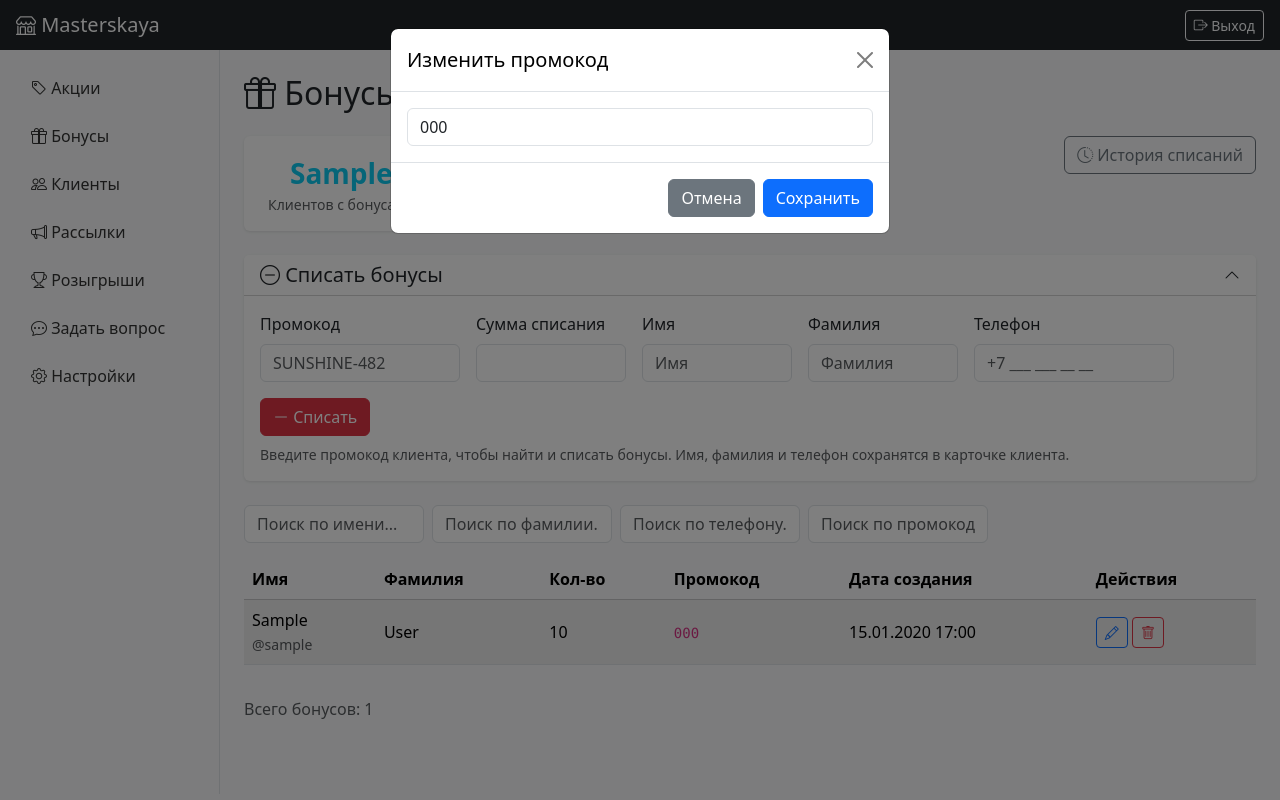
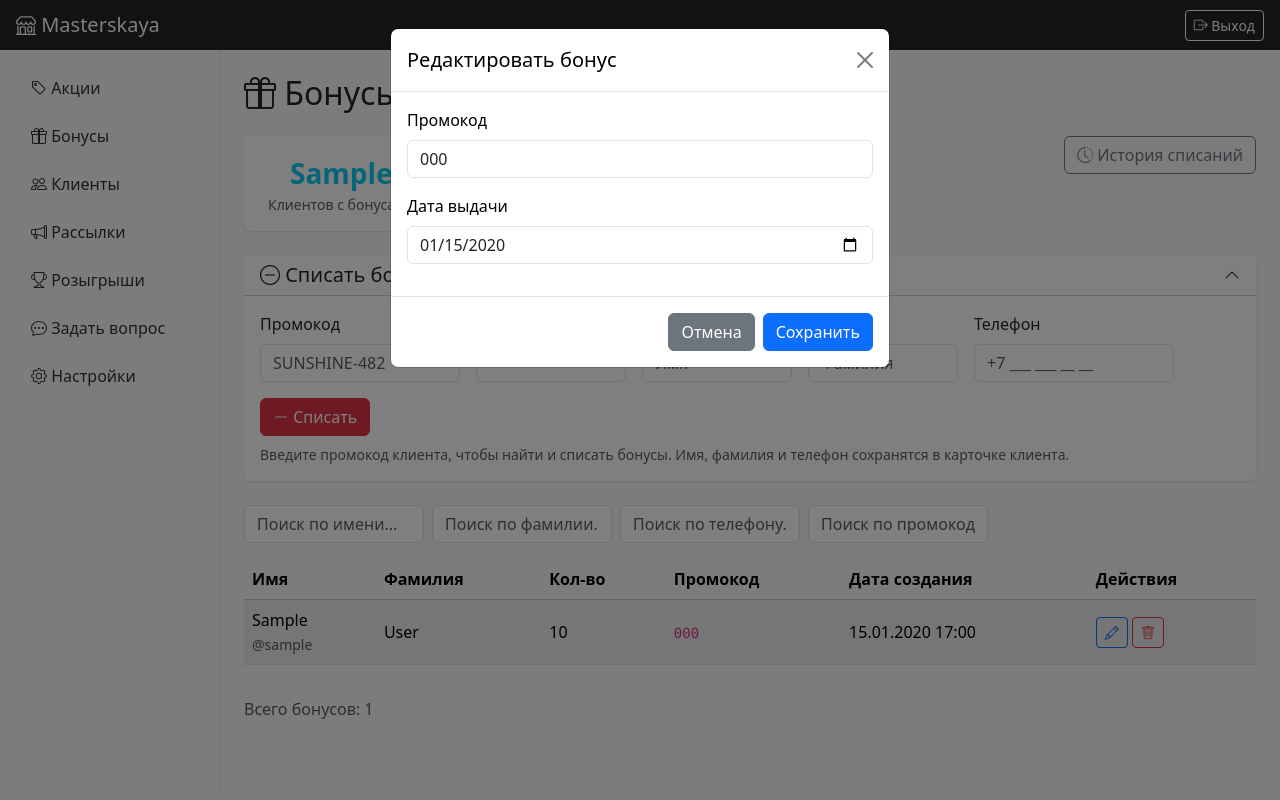
Before and after one commit to CryptoIgor87/masterskaya, a FastAPI app: template web/templates/bonuses.html in a window 1280 px wide, after a click on "Изменить промокод". Run offline with FastAPI, Linux system fonts and the light colour scheme; the visitor is signed in with stand-in values (Sample User, id 1); the template is opened without the code that fills it: most values are stand-ins (such as "Sample title", 1, 10 or a date in 2020); parts of the project's set-up code (start-up, migrations or seed data) failed here and were passed over.

Commit message:
Add editable bonus issue date in bonus edit modal
Co-Authored-By: Claude Opus 4.6 <noreply@anthropic.com>

```diff
--- a/database.py
+++ b/database.py
@@ -607,12 +607,18 @@ async def delete_bonus(bonus_id: int):
         await conn.execute("DELETE FROM bonuses WHERE id = $1", bonus_id)
 
 
-async def update_bonus_code(bonus_id: int, new_code: str):
+async def update_bonus_code(bonus_id: int, new_code: str, created_at=None):
     async with _conn() as conn:
-        await conn.execute(
-            "UPDATE bonuses SET promo_code = $1 WHERE id = $2",
-            new_code, bonus_id,
-        )
+        if created_at:
+            await conn.execute(
+                "UPDATE bonuses SET promo_code = $1, created_at = $2 WHERE id = $3",
+                new_code, created_at, bonus_id,
+            )
+        else:
+            await conn.execute(
+                "UPDATE bonuses SET promo_code = $1 WHERE id = $2",
+                new_code, bonus_id,
+            )
 
 
 async def get_all_bonuses_with_clients() -> list[dict]:
--- a/web/templates/bonuses.html
+++ b/web/templates/bonuses.html
@@ -139,17 +139,24 @@ document.querySelectorAll('[data-bs-toggle="collapse"]').forEach(function(el) {
                         </button>
                     </form>
 
-                    <!-- Modal for code change -->
+                    <!-- Modal for editing bonus -->
                     <div class="modal fade" id="codeModal{{ bonus.id }}" tabindex="-1">
                         <div class="modal-dialog">
                             <div class="modal-content">
                                 <form action="{{ B }}/admin/bonuses/{{ bonus.id }}/update-code" method="post">
                                     <div class="modal-header">
-                                        <h5 class="modal-title">Изменить промокод</h5>
+                                        <h5 class="modal-title">Редактировать бонус</h5>
                                         <button type="button" class="btn-close" data-bs-dismiss="modal"></button>
                                     </div>
                                     <div class="modal-body">
-                                        <input type="text" name="promo_code" class="form-control" value="{{ bonus.promo_code }}" required>
+                                        <div class="mb-3">
+                                            <label class="form-label">Промокод</label>
+                                            <input type="text" name="promo_code" class="form-control" value="{{ bonus.promo_code }}" required>
+                                        </div>
+                                        <div class="mb-3">
+                                            <label class="form-label">Дата выдачи</label>
+                                            <input type="date" name="created_at" class="form-control" value="{{ bonus.created_at.strftime('%Y-%m-%d') if bonus.created_at else '' }}">
+                                        </div>
                                     </div>
                                     <div class="modal-footer">
                                         <button type="button" class="btn btn-secondary" data-bs-dismiss="modal">Отмена</button>
```
Also changed, not shown: web/routes/bonuses.py (+6 -1 lines).
